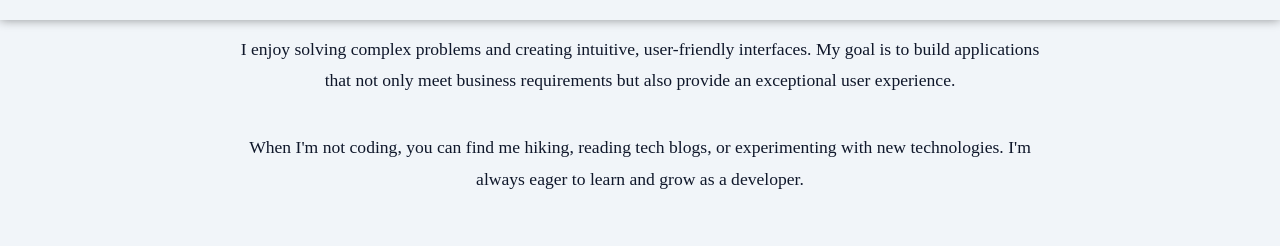
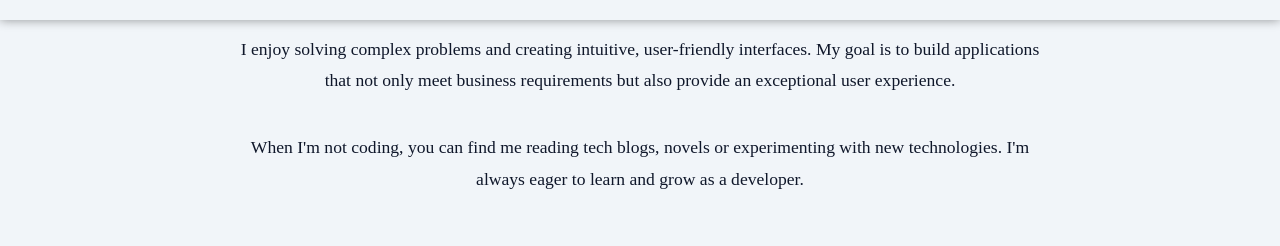
Before and after one commit to Sanju1801/portfolio, a Next.js app: page / in a window 1280 px wide. Shown: the part 780-1026 px from the top of the page. Built offline with nearby package versions, Linux system fonts and the light colour scheme.

Commit message:
updated project images

```diff
--- a/components/About.jsx
+++ b/components/About.jsx
@@ -15,7 +15,7 @@ export default function About() {
             applications that not only meet business requirements but also provide an exceptional user experience.
           </p>
           <p>
-            When I'm not coding, you can find me hiking, reading tech blogs, or experimenting with new technologies. I'm
+            When I'm not coding, you can find me reading tech blogs, novels or experimenting with new technologies. I'm
             always eager to learn and grow as a developer.
           </p>
         </div>
--- a/components/Projects.jsx
+++ b/components/Projects.jsx
@@ -7,7 +7,7 @@ export default function Projects() {
     {
       title: "Doctor's Appointment App",
       description: "A web application that allows users to book appointments with doctors. The app features a user-friendly interface for searching and selecting doctors, viewing available time slots, and managing appointments. It streamlines the process of scheduling medical consultations, making healthcare more accessible.",
-      image: "/doctors.png?height=200&width=400",
+      image: "/doctors.png",
       technologies: ["Next.js", "PostgreSQL", "Express.js", "Node.js"],
       liveLink: "#",
       githubLink: "https://github.com/Sanju1801/MedCare-FullStack",
@@ -15,7 +15,7 @@ export default function Projects() {
     {
       title: "Dictionay app",
       description: "A user-friendly web application that provides quick access to word definitions, synonyms, antonyms, and pronunciations. Key features include voice pronunciation. This app enhances vocabulary and supports effective communication, making it a valuable resource for students and professionals alike.",
-      image: "/dictionary.png?height=200&width=400",
+      image: "/dictionary.png",
       technologies: ["HTML", "CSS", "JavaScript"],
       liveLink: "https://sanju1801.github.io/Dictionary-app/",
       githubLink: "https://github.com/Sanju1801/Dictionary-app",
@@ -23,7 +23,7 @@ export default function Projects() {
     {
       title: "Calculator",
       description: "A multifunctional digital tool that performs standard arithmetic calculations and includes features for BMI calculation and currency conversion. The app utilizes an API for real-time currency exchange rates, making it easy to convert between currencies. With its user-friendly interface, the app is perfect for anyone looking to simplify both health and financial calculations.",
-      image: "/calculator.png?height=200&width=400",
+      image: "/calculator.png",
       technologies: ["HTML", "CSS", "JavaScript"],
       liveLink: "https://sanju1801.github.io/Calculator/",
       githubLink: "https://github.com/Sanju1801/Calculator",
```
